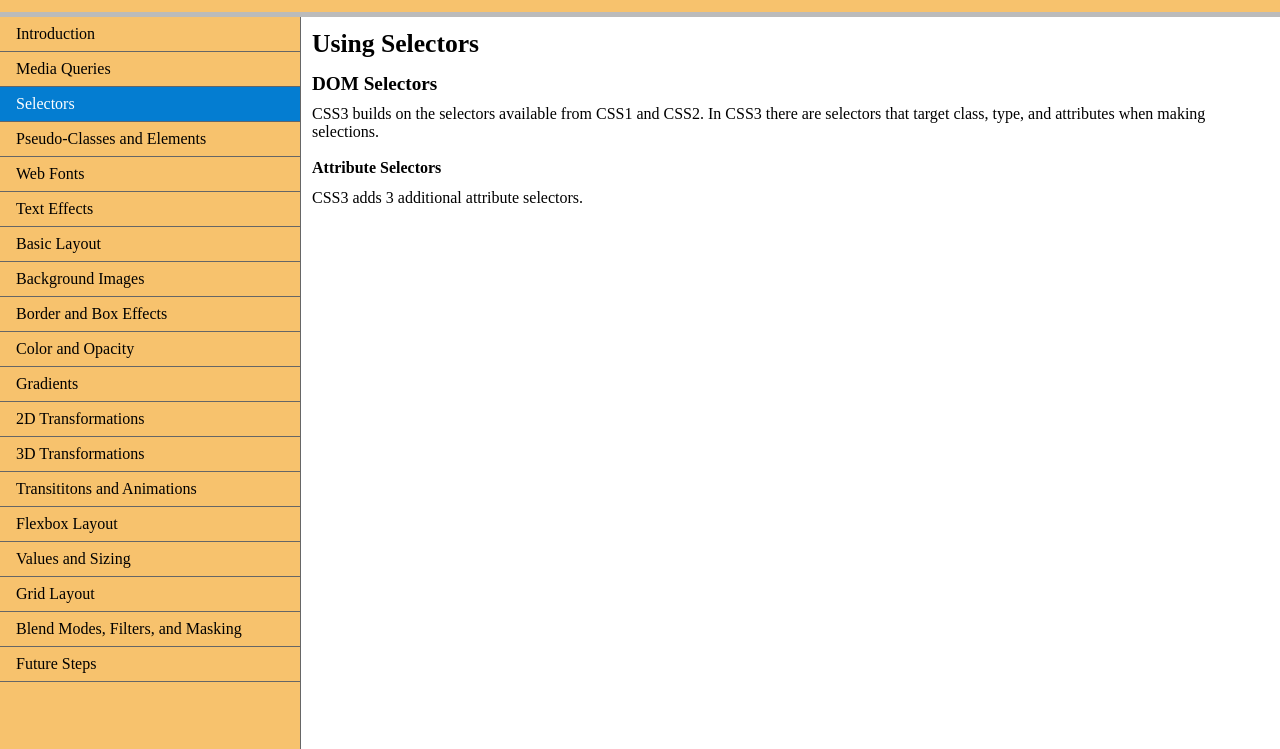
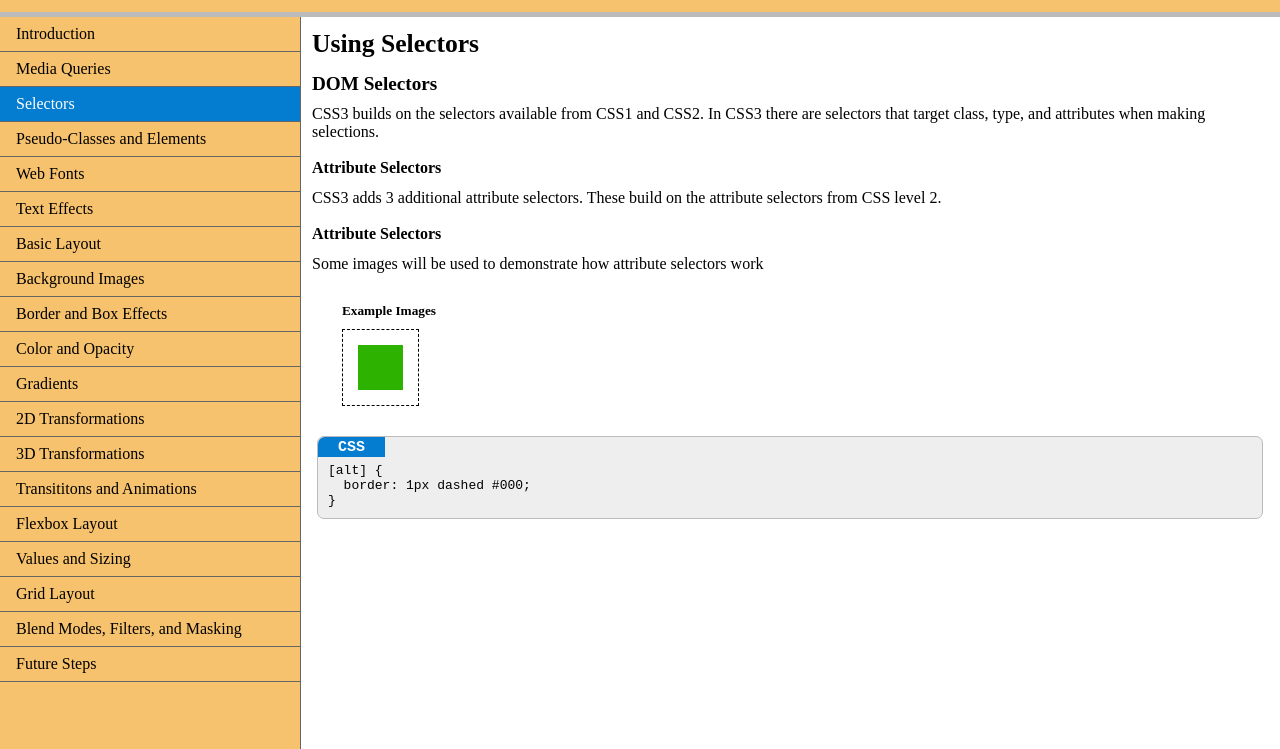
Before and after one commit to robert-laws/CSS-focus, a website: page src/pug/selectors.pug in a window 1280 px wide. Shown: the part 51-800 px from the top of the page. Drawn offline with nearby package versions, Linux system fonts and the light colour scheme; files that its build step writes are made by us from their sources; files whose address does not match are found by name.

Commit message:
work on selectors page

```diff
--- a/src/pug/selectors.pug
+++ b/src/pug/selectors.pug
@@ -22,6 +22,19 @@ html
       h4 Attribute Selectors
 
       p
-        |CSS3 adds 3 additional attribute selectors.
+        |CSS3 adds 3 additional attribute selectors. These build on the attribute selectors from CSS level 2.
+
+      h4 Attribute Selectors
+
+      p
+        |Some images will be used to demonstrate how attribute selectors work
+
+      article
+
+        h5 Example Images
+
+        img(alt='square shape' title='square shape' src='img/square.png')
+
+      +formatCssCode("CSS", "[alt] {", "border: 1px dashed #000;", "}")
 
     include includes/footer.pug
--- a/src/sass/main.scss
+++ b/src/sass/main.scss
@@ -5,3 +5,10 @@ body {
     }
   }
 }
+
+section.main article {
+  background-color: lighten(#CCC, 18%);
+  border-width: 1px;
+  border-style: solid;
+  border-color: lighten(#CCC, 9%);
+}
```
Also changed, not shown: src/css/main.css.
